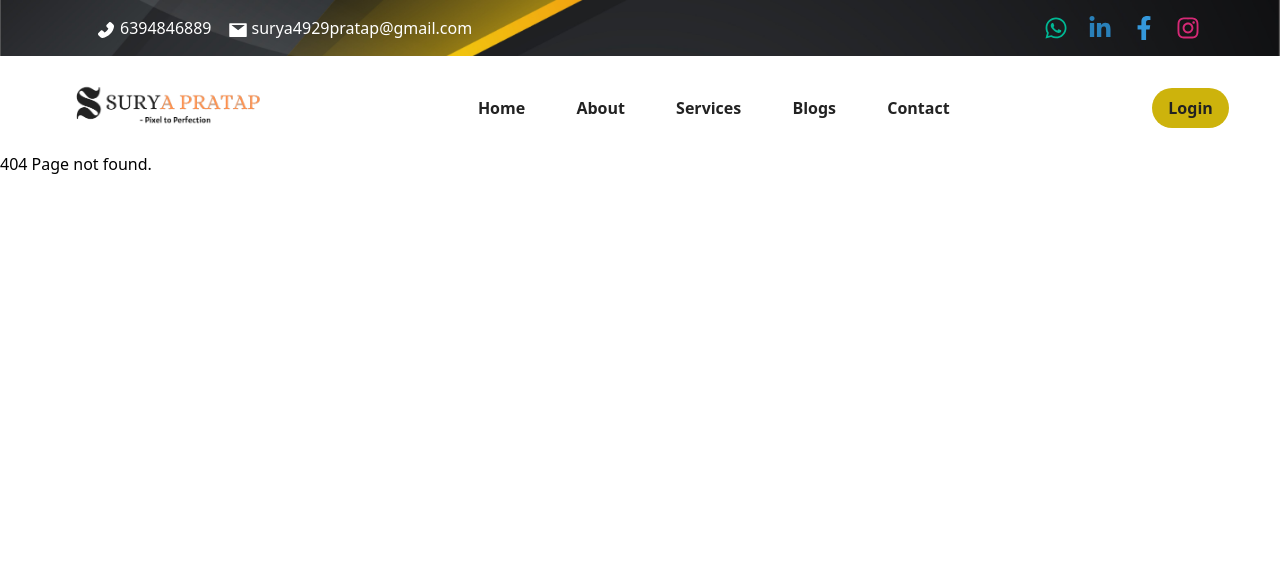
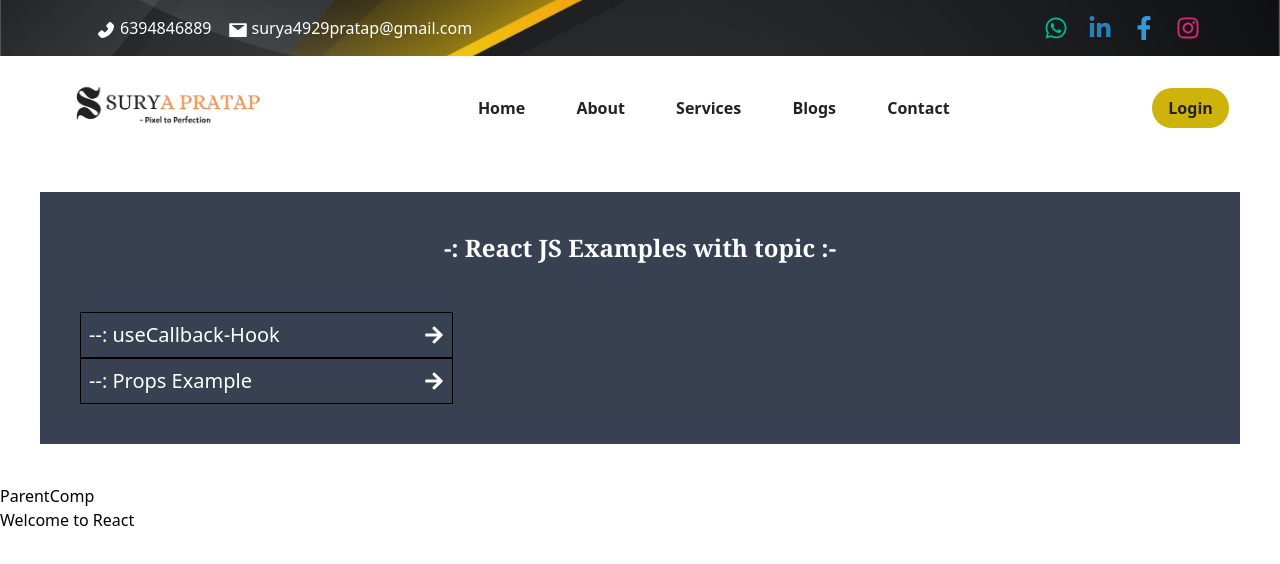
Before and after one commit to surya6394/My-Portfolio-React-JS, a React (Create React App) app in the folder portfolio/: page /services/props in a window 1280 px wide. Before the commit this address had no page. Shown: the top 564 px of the page. Built offline with nearby package versions, Linux system fonts and the light colour scheme.

Commit message:
Services section design

```diff
--- a/portfolio/src/App.js
+++ b/portfolio/src/App.js
@@ -11,6 +11,7 @@ import Page404 from './pages/Page404';
 import SignUp from './component/pages/SignUp';
 import Service from './pages/Service';
 import Callback from './component/HooksExample/useCallback/Callback';
+import ParentComp from './component/HooksExample/React-Basic-Example/Props-example/ParentComp';
 
 function App() {
   return (
@@ -28,6 +29,7 @@ function App() {
         <Route path='/signup' element={<SignUp />}/>
         <Route path='/services/' element={<Service/>}>
           <Route path='callback' element={<Callback />} />
+          <Route path='props' element={<ParentComp />} />
         </Route>
       </Routes>
     </BrowserRouter>
--- /dev/null
+++ b/portfolio/src/component/HooksExample/React-Basic-Example/Props-example/ChildComp.jsx
@@ -0,0 +1,13 @@
+import React from 'react'
+
+const ChildComp = (props) => {
+  return (
+    <>
+        <div>
+            <h1>{props.data}</h1>
+        </div>
+    </>
+  )
+}
+
+export default ChildComp
--- /dev/null
+++ b/portfolio/src/component/HooksExample/React-Basic-Example/Props-example/ParentComp.jsx
@@ -0,0 +1,16 @@
+import React from 'react'
+import ChildComp from './ChildComp';
+
+const ParentComp = () => {
+
+    const dataFromParent = "Welcome to React";
+
+  return (
+    <>
+    <div>ParentComp</div>
+    <ChildComp data={dataFromParent} />
+    </>
+  )
+}
+
+export default ParentComp
--- a/portfolio/src/pages/Service.jsx
+++ b/portfolio/src/pages/Service.jsx
@@ -1,10 +1,28 @@
 import React from 'react'
+import { FaArrowRight } from 'react-icons/fa'
 import { Link, Outlet } from 'react-router-dom'
 
 function Service() {
   return (
     <>
-      <Link to='callback'>useCallback-Hook</Link>
+      <div className='m-10 p-10 bg-gray-700 text-white'>
+        <div className='flex justify-center items-center text-2xl font-serif font-bold'>
+          <h1> -: React JS Examples with topic :- </h1>
+        </div>
+        <div className='text-xl mt-12'>
+          <Link to='callback'><div className='flex w-1/3 border p-2 justify-between border-black'>
+            --: useCallback-Hook
+            <div className='float-right'><FaArrowRight className="mt-1" /></div></div>
+          </Link>
+
+          <div>
+            <Link to='props'><div className='flex justify-between w-1/3 border p-2 border-black'>
+              --: Props Example
+              <div className=''><FaArrowRight className="mt-1" /></div></div>
+            </Link>
+          </div>
+        </div>
+      </div>
 
       <Outlet />
     </>
```
